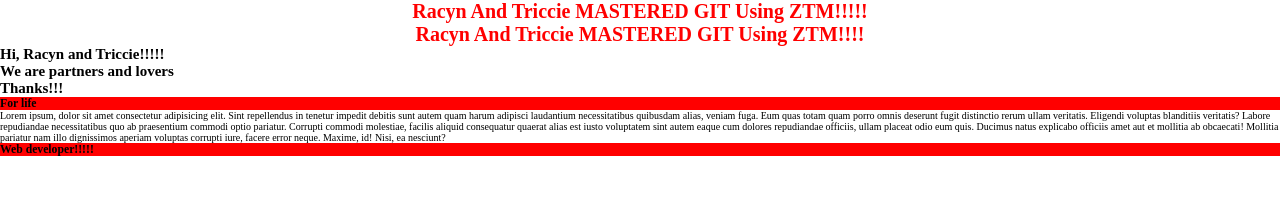
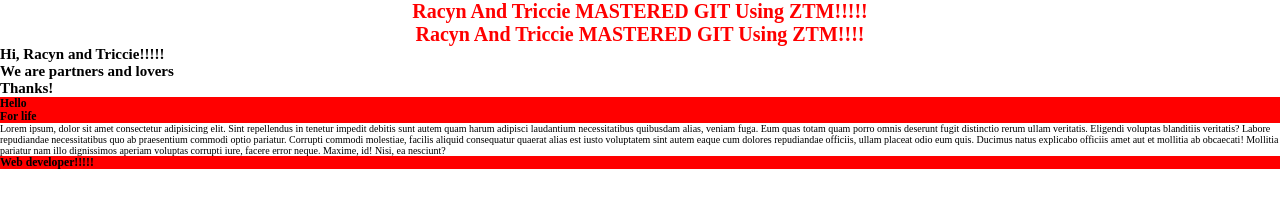
Before and after one commit to racynibaya/test, a plain HTML site: page index.html in a window 1280 px wide. Drawn offline with Linux system fonts and the light colour scheme.

Commit message:
edit, add

```diff
--- a/index.html
+++ b/index.html
@@ -15,7 +15,8 @@
     <h2>Hi, Racyn and Triccie!!!!!</h2>
 
     <h2>We are partners and lovers</h2>
-    <h2>Thanks!!!</h2>
+    <h2>Thanks!</h2>
+    <h3>Hello</h3>
 
     <h3>For life</h3>
 
```
